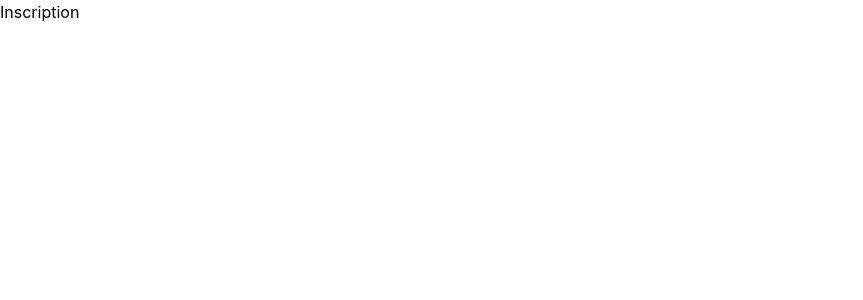
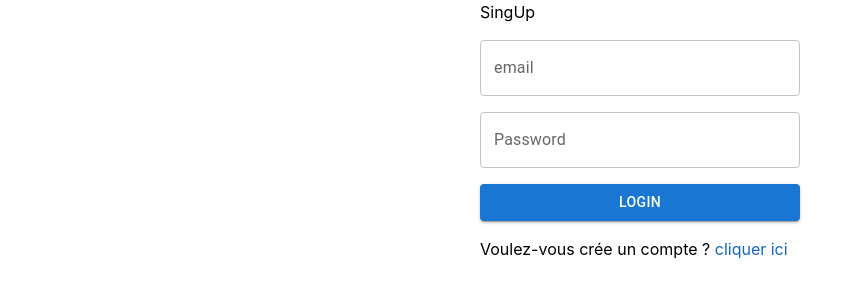
Before and after one commit to Issoufouiha/ReactDashbord, a React (Create React App) app: page /login in a window 1280 px wide. Shown: the top 300 px of the page, without its empty margins (0-863 px from the left). Built offline with nearby package versions, Linux system fonts and the light colour scheme.

Commit message:
Commit text

```diff
--- a/db.json
+++ b/db.json
@@ -6,13 +6,6 @@
       "Password": "12345",
       "ConfirmationPassword": "12345",
       "id": 1
-    },
-    {
-      "Names": "Issoufou",
-      "email": "ayoubaissoufou1@gmail.com",
-      "Password": "54321",
-      "ConfirmationPassword": "54321",
-      "id": 2
     }
   ]
 }
--- a/src/component/SingUp.jsx
+++ b/src/component/SingUp.jsx
@@ -6,11 +6,10 @@ import logo from '../logo.svg';
 import '../App.css';
 import { useForm, SubmitHandler } from "react-hook-form";
 import toast, { Toaster } from 'react-hot-toast';
+import { useNavigate } from "react-router-dom";
 import axios from 'axios';
-import { Navigate } from "react-router-dom";
 const notifyError = () => toast.error('Verifier votre mots de passe');
 const notifySucces = () => toast.success('Inscription reussi');
-import { useNavigate } from "react-router-dom";
 export default function SingUp() {
   const navigate = useNavigate();
     const {
@@ -29,11 +28,9 @@ export default function SingUp() {
               toast.error("un compte existe déjà avec cette adresse")
 
             }else{
-              axios.post("http://localhost:3000/utilisateur", data).then((res)=>{
-                console.log(res);
-                notifySucces();
-
-              })
+              axios.post("http://localhost:3000/utilisateur", data);
+              notifySucces();
+              navigate("/login")
             }
           })
         }
--- a/src/component/login.jsx
+++ b/src/component/login.jsx
@@ -1,9 +1,48 @@
-import React from 'react'
+import React from 'react';
+import Button from '@mui/material/Button';
+import Box from '@mui/material/Box';
+import TextField from '@mui/material/TextField';
+import '../App.css';
+import { useForm, SubmitHandler } from "react-hook-form";
+import toast, { Toaster } from 'react-hot-toast';
+import {useNavigate,Link} from "react-router-dom";
+import { useEffect } from 'react';
+import axios from 'axios';
+const notifyError = () => toast.error('Verifier votre mots de passe ou votre email');
+const notifySucces = () => toast.success('Connexion reussi');
+export default function SingUp() {
+  const navigate = useNavigate();
+  useEffect(()=>{
 
-export default function Login() {
-  return (
+  })
+    const {
+        register,
+        handleSubmit,
+      } = useForm();
+      const onSubmit = data => {
+        axios.get(`http://localhost:3000/utilisateur?email=${data.email} & Password ${data.Password}`).then((res)=>{
+          if (res.data.length > 0) {
+            localStorage.setItem("utilisateur", JSON.stringify(res.data[0]));
+            navigate('/dashbord')
+            notifySucces();
+
+          }else{
+            notifyError();
+          }
+        })
+
+      };
+      return (
     <div>
-        <h1> Inscription</h1>
+        <form onSubmit= {handleSubmit(onSubmit)} style={{flexDirection:'column', display:'flex', gap:'1rem', margin:'auto', width:'20rem'}}>
+            <h1 className='text-cente'>SingUp</h1>
+            <TextField id="outlined-basic" label="email" variant="outlined" {...register("email", { required: true, pattern:/^[A-Z0-9._%+-]+@[A-Z0-9.-]+\.[A-Z]{2,}$/i
+ } )} />
+            <TextField id="outlined-basic" label="Password" variant="outlined" {...register("Password",{ required: "Veuillez saisir un mots de passe",
+            minLength:{value:5, message:"Veuillez saisir un mots de passe de plus de 5"} })}  />
+            <Button onClick={handleSubmit(onSubmit)} variant="contained">login</Button>
+            <h5>Voulez-vous crée un compte ? <Link to='/singUp' style={{color:'#1565c0'}}>cliquer ici</Link></h5>
+        </form>
     </div>
   )
 }
```
Also changed, not shown: src/db.json (deleted, +0 -9 lines), tailwind.config.js (line endings or trailing spaces).
